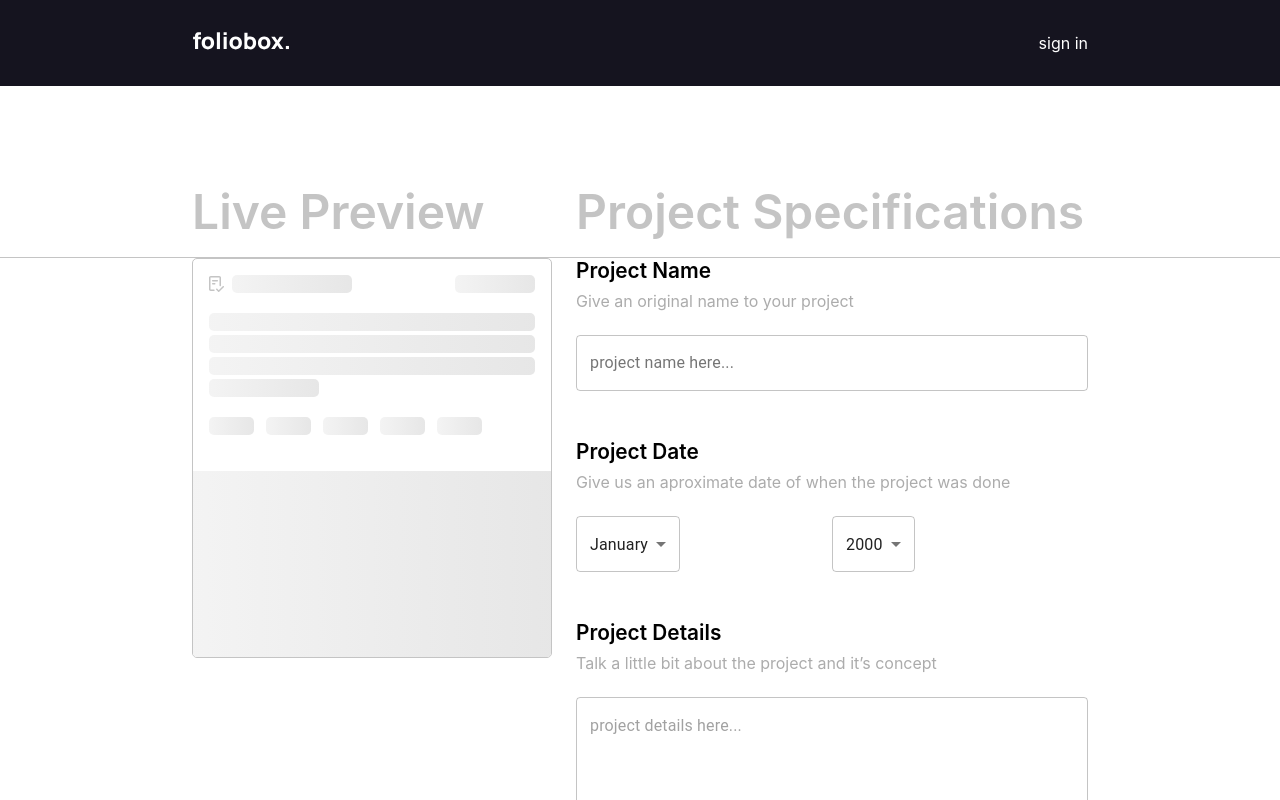
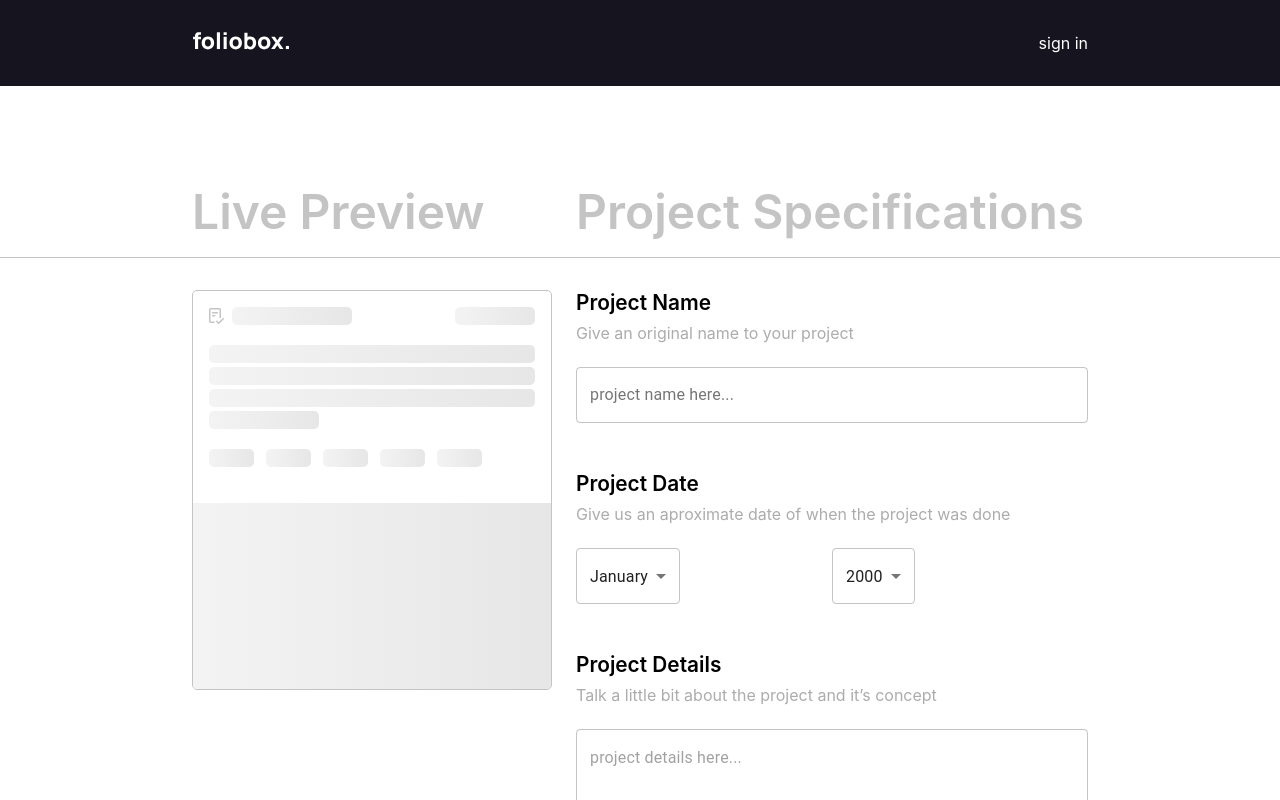
Before and after one commit to joaomendoncaa/foliobox-frontend, a Next.js app: page /new-project in a window 1280 px wide. Shown: the top 800 px of the page. Built offline with nearby package versions, Linux system fonts and the light colour scheme.

Commit message:
NewProject Development

```diff
--- a/components/NewProjectHeader/styles.js
+++ b/components/NewProjectHeader/styles.js
@@ -56,6 +56,4 @@ export const Placeholder = styled.div`
     ${props => props.height && css`
         height: calc(${props.height + 'px'});
     `};
-
-    background: blue;
 `
--- a/components/PreviewProjectCard/index.js
+++ b/components/PreviewProjectCard/index.js
@@ -1,18 +1,37 @@
+import { useRef, useEffect, useState } from 'react'
+
 import ShimmeringBlock from '../ShimmeringBlock'
 
 import {
+    ContentWrapper,
     Container,
     ProjectInfoWrapper,
     TitleAndDate,
     Description,
     TechnologiesWrapper,
     ProjectButton,
-    ProjectImagesWrapper
+    ProjectImagesWrapper,
+    Placeholder
 } from './styles'
 
 export default function PreviewProjectCard({ projectName, projectDate, projectDescription, projectTechList, projectRepository, projectLink, projectPreviewImages }) {
+    const content = useRef()
+    const [fixedPosition, setFixedPosition] = useState(false)
+
+    useEffect(() => {
+        const initialTop = content.current.getBoundingClientRect().top
+        const handleScroll = () => {
+            setFixedPosition((window.scrollY + 215) > initialTop)
+            console.log({ window: window.scrollY, initialTop })
+        }
+        window.addEventListener('scroll', handleScroll)
+
+        return () => { window.removeEventListener('scroll', handleScroll) }
+    }, [])
+
     return (
-        <Container>
+        <ContentWrapper>
+            <Container ref={content} fixed={fixedPosition}>
                 <ProjectInfoWrapper>
                     <TitleAndDate>
                         <span className="title">
@@ -81,5 +100,10 @@ export default function PreviewProjectCard({ projectName, projectDate, projectDe
                     <ShimmeringBlock width='100%' height='100%' />
                 </ProjectImagesWrapper>
             </Container>
+            {fixedPosition &&
+                <Placeholder
+                    height={content.current.getBoundingClientRect().height}
+                    width={content.current.getBoundingClientRect().width} />}
+        </ContentWrapper>
     )
 }
--- a/components/PreviewProjectCard/styles.js
+++ b/components/PreviewProjectCard/styles.js
@@ -1,4 +1,8 @@
-import styled from 'styled-components'
+import styled, { css } from 'styled-components'
+
+export const ContentWrapper = styled.div`
+
+`
 
 export const Container = styled.div`
     border: 1px solid var(--border-main);
@@ -12,6 +16,11 @@ export const Container = styled.div`
     min-width: 360px;
 
     background: var(--background-main);
+
+    ${props => props.fixed && css`
+        position: fixed;
+        top: 215px;
+    `}
 `
 
 export const ProjectInfoWrapper = styled.div`
@@ -26,6 +35,7 @@ export const TitleAndDate = styled.div`
     .title {
         display: flex;
         align-items: center;
+        font-weight: 600;
 
         svg {
             margin-right: .5rem;
@@ -69,3 +79,13 @@ export const ProjectImagesWrapper = styled.div`
     width: 100%;
     height: 250px;
 `
+
+export const Placeholder = styled.div`
+    ${props => props.height && css`
+        height: calc(${props.height + 'px'});
+    `};
+
+    ${props => props.width && css`
+        width: calc(${props.width + 'px'});
+    `};
+`
--- a/styles/NewProject.js
+++ b/styles/NewProject.js
@@ -1,12 +1,10 @@
 import styled from 'styled-components'
 
 export const Container = styled.div`
-
-
 `
 
 export const Main = styled.div`
-    padding: 0 var(--horizontal-padding);
+    padding: 2rem var(--horizontal-padding) 0 var(--horizontal-padding);
 
     display: grid;
     grid-template:
```
Lines whose indentation alone changed are shown as unchanged.
